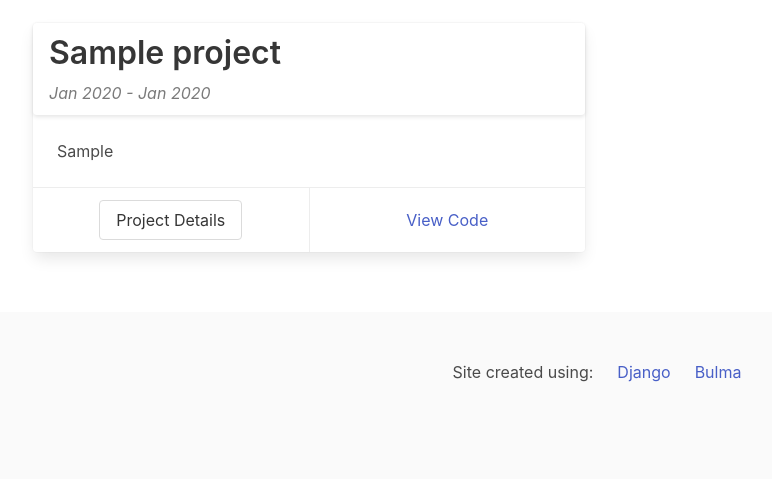
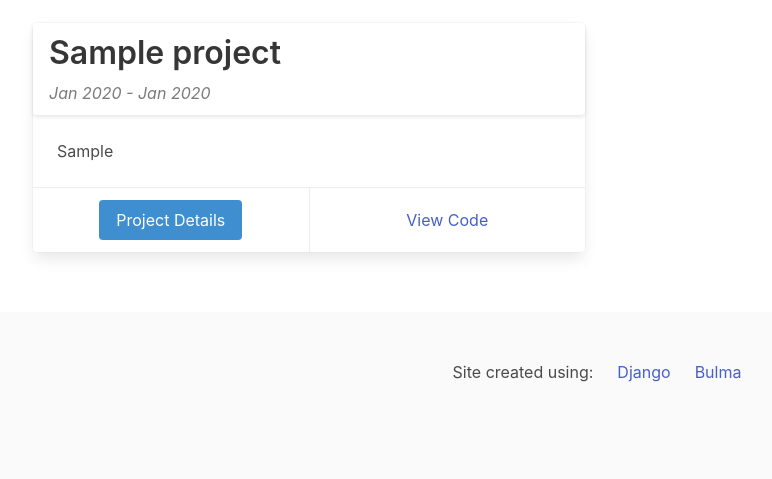
Before and after one commit to bendiller/portfolio, a Django app: page / in a window 1280 px wide. Shown: the part 275-754 px from the top of the page, without its empty margins (43-815 px from the left). Run offline with Django 3.2, Linux system fonts and the light colour scheme; tables that the repository leaves empty hold one stand-in row (values such as "Sample post"); some libraries are stand-ins or nearby versions.

Commit message:
Color "Project Details" buttons

```diff
--- a/brd_site/portfolio/templates/portfolio/card.html
+++ b/brd_site/portfolio/templates/portfolio/card.html
@@ -21,7 +21,7 @@
 
       <div class="card-footer">
         <div class="card-footer-item">
-          <a href="{% url 'detail' p.name %}" class="button">
+          <a href="{% url 'detail' p.name %}" class="button is-info">
             Project Details
           </a>
         </div>
```
